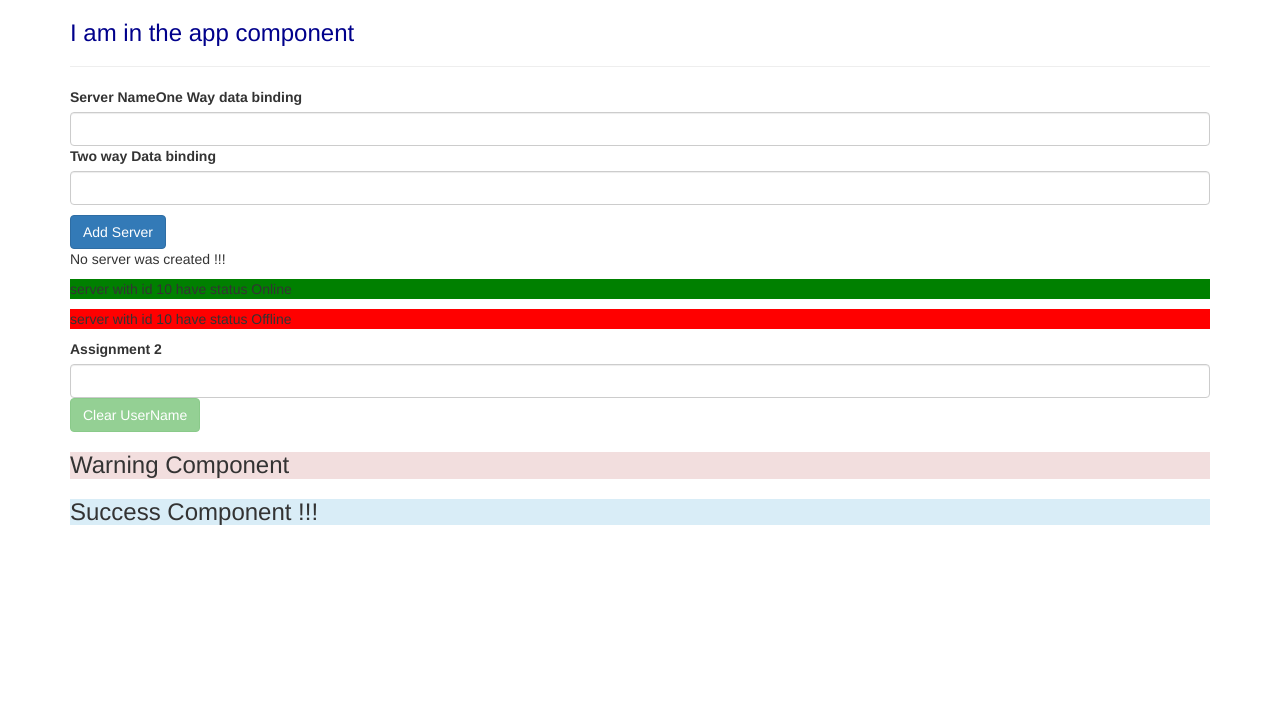
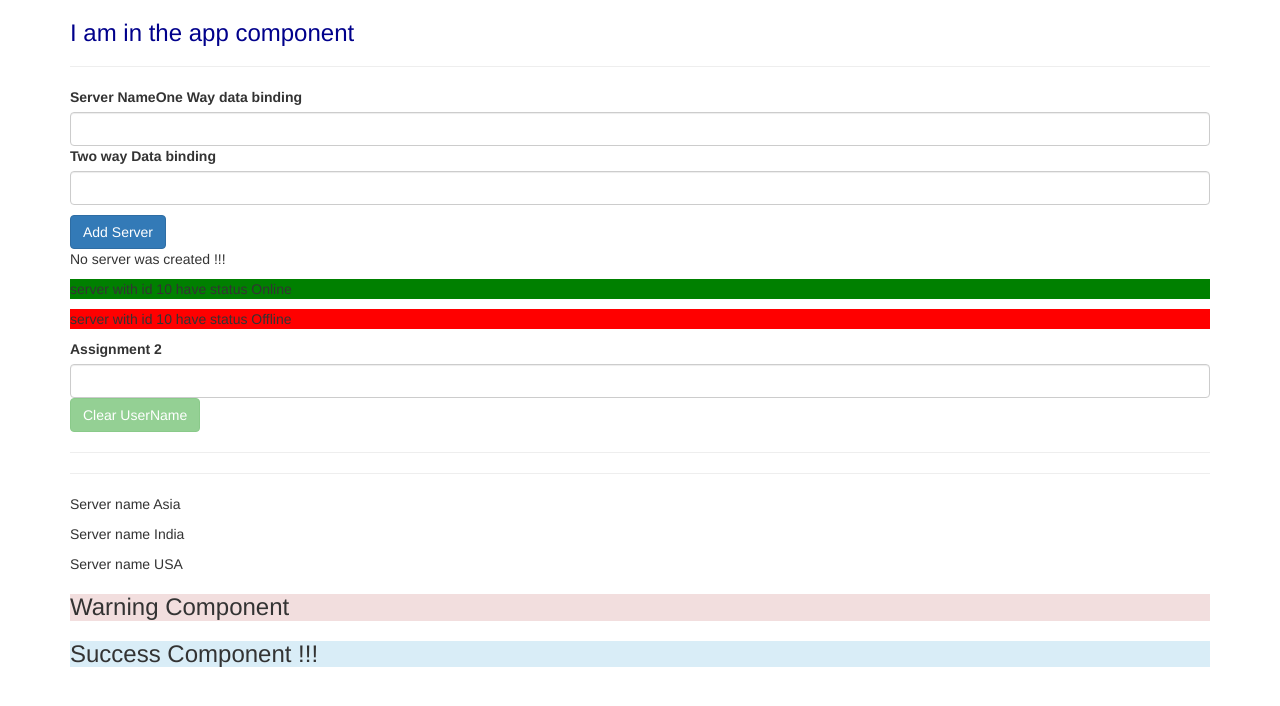
Before and after one commit to prethiv/Angular_Learning_app1, an Angular app: page / in a window 1280 px wide. Shown: the top 706 px of the page. Built offline with nearby package versions, Linux system fonts and the light colour scheme.

Commit message:
ng FOR Tuto

```diff
--- a/src/app/servers/servers.component.html
+++ b/src/app/servers/servers.component.html
@@ -41,3 +41,10 @@
     (click)="ClearUserName()"
 >
     Clear UserName</button>
+
+<hr>
+<hr>
+
+<div *ngFor="let server of servers">
+    <p>Server name {{server}}</p>
+</div>
--- a/src/app/servers/servers.component.ts
+++ b/src/app/servers/servers.component.ts
@@ -12,6 +12,11 @@ export class ServersComponent implements OnInit {
   serverName="";
   userName="";
   serverCreated=false;
+  servers=[
+    'Asia',
+    'India',
+    'USA'
+  ]
 
   constructor() {
 
```
